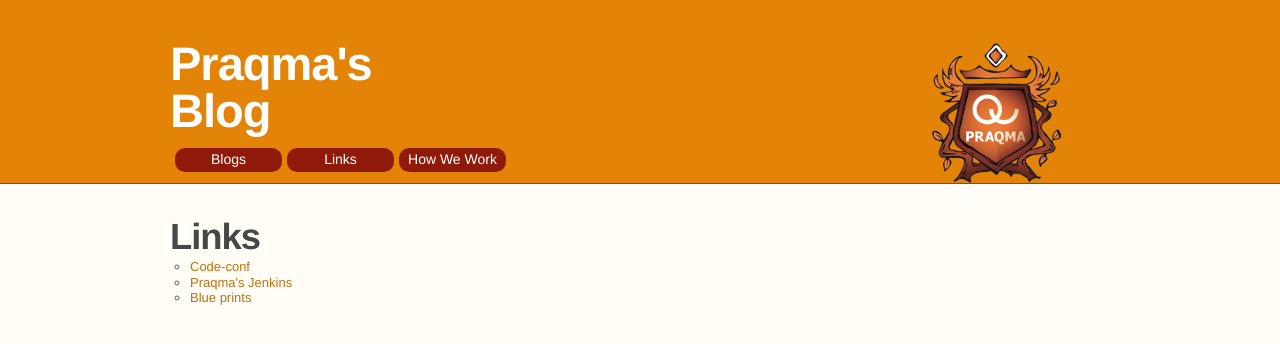
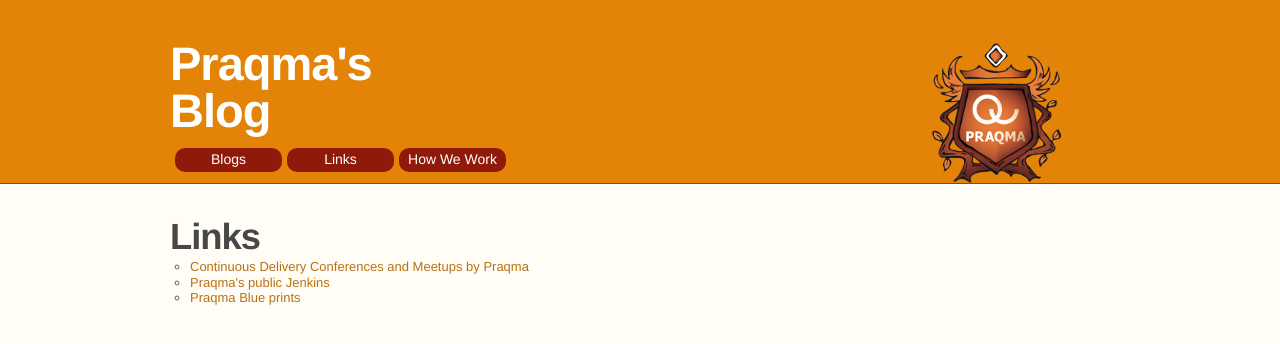
Before and after one commit to lakruzz/blogs, a Jekyll site: the page built from links/index.md, in a window 1280 px wide. Shown: the top 344 px of the page. Built offline with Jekyll 4.4.1, drawn with Linux system fonts in a browser that asks for light colours; some web fonts are replaced.

Commit message:
Updated urls and descriptions shown in links menu

```diff
--- a/_data/urls.yml
+++ b/_data/urls.yml
@@ -1,11 +1,11 @@
-- name: Code-conf
-  description: Continuous delivery conferences by Praqma
+- name: Continuous Delivery Conferences and Meetups by Praqma
+  description: Continuous Delivery Conferences and Meetups by Praqma
   url: http://www.code-conf.com
 
-- name: Praqma's Jenkins
+- name: Praqma's public Jenkins
   description: Automate everything - here!
   url: http://code.praqma.net/ci
 
-- name: Blue prints
+- name: Praqma Blue prints
   description: Listing good ideas for interns
   url: http://blueprints.praqma.net
```
